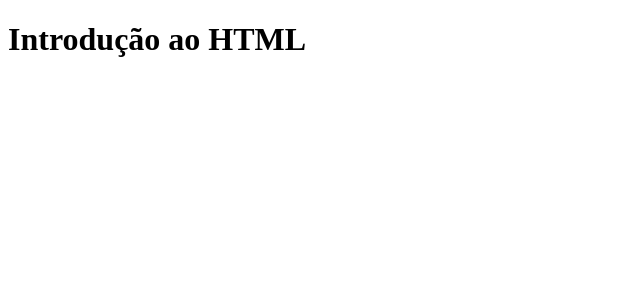
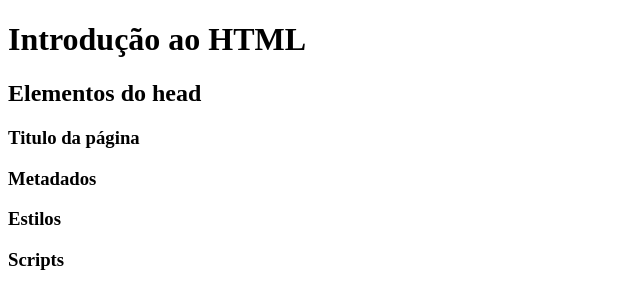
Before and after one commit to ufjf-dcc202/ufjf-dcc202-2025-1-a-atv02-luanbrandaoo, a plain HTML site: page index.html in a window 1280 px wide. Shown: the whole page, without its empty margins (0-640 px from the left). Drawn offline with Linux system fonts and the light colour scheme.

Commit message:
primeira section

```diff
--- a/index.html
+++ b/index.html
@@ -8,6 +8,13 @@
 <body>
     <main>
         <h1>Introdução ao HTML</h1>
+        <section>
+            <h2>Elementos do head</h2>
+            <h3>Titulo da página</h3>
+            <h3>Metadados</h3>
+            <h3>Estilos</h3>
+            <h3>Scripts</h3>
+        </section>
     </main>
 </body>
 </html>
```
